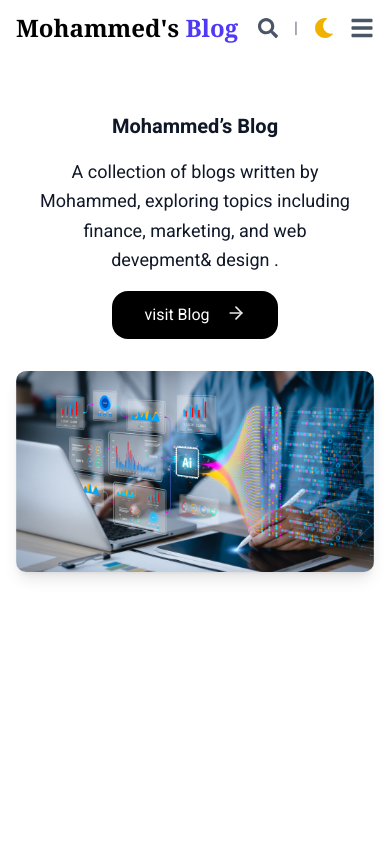
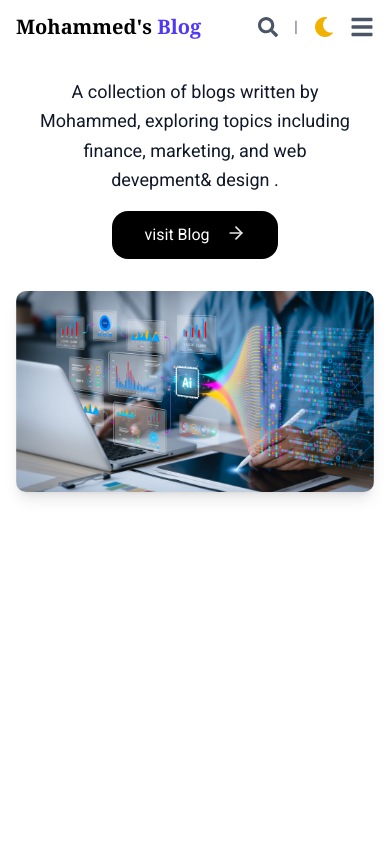
Before and after one commit to awash-dev/Mame-journey, a Next.js app: page / in a window 390 px wide. Shown: the top 844 px of the page. Built offline with nearby package versions, Linux system fonts and the light colour scheme.

Commit message:
3 days in build

```diff
--- a/components/Navbar.tsx
+++ b/components/Navbar.tsx
@@ -127,7 +127,7 @@ const Navbar: React.FC = () => {
       {searchTerm && (
         <div className="absolute bottom-full mb-1 text-xs text-gray-500 dark:text-gray-400">
           {searchResults.length > 0
-            ? `${searchIndex + 1}/${searchResults.length}  ↑↓  Enter`
+            ? `${searchIndex + 100}/${searchResults.length}  ↑↓  Enter`
             : "No results found."}
         </div>
       )}
@@ -207,11 +207,11 @@ const Navbar: React.FC = () => {
         initial={{ opacity: 0 }}
         animate={{ opacity: 1 }}
         transition={{ duration: 0.3 }}
-        className="bg-white dark:bg-gray-900 h-[80px] items-center dark:text-white text-black sticky top-0 z-50 px-4 md:px-6 lg:px-8 py-3"
+        className="bg-white fixed w-full dark:bg-gray-900 md:sticky h-[80px] items-center dark:text-white text-black  top-0 z-50 px-4 md:px-6 lg:px-8 py-3"
       >
         <div className="container mx-auto flex items-center justify-between">
           {/* Logo */}
-          <Link href="/" className="font-bold text-2xl font-serif">
+          <Link href="/" className="font-bold md:text-2xl text-[20px]  font-serif">
             Mohammed's
             <span className="text-indigo-600 dark:text-indigo-400"> Blog</span>
           </Link>
```
